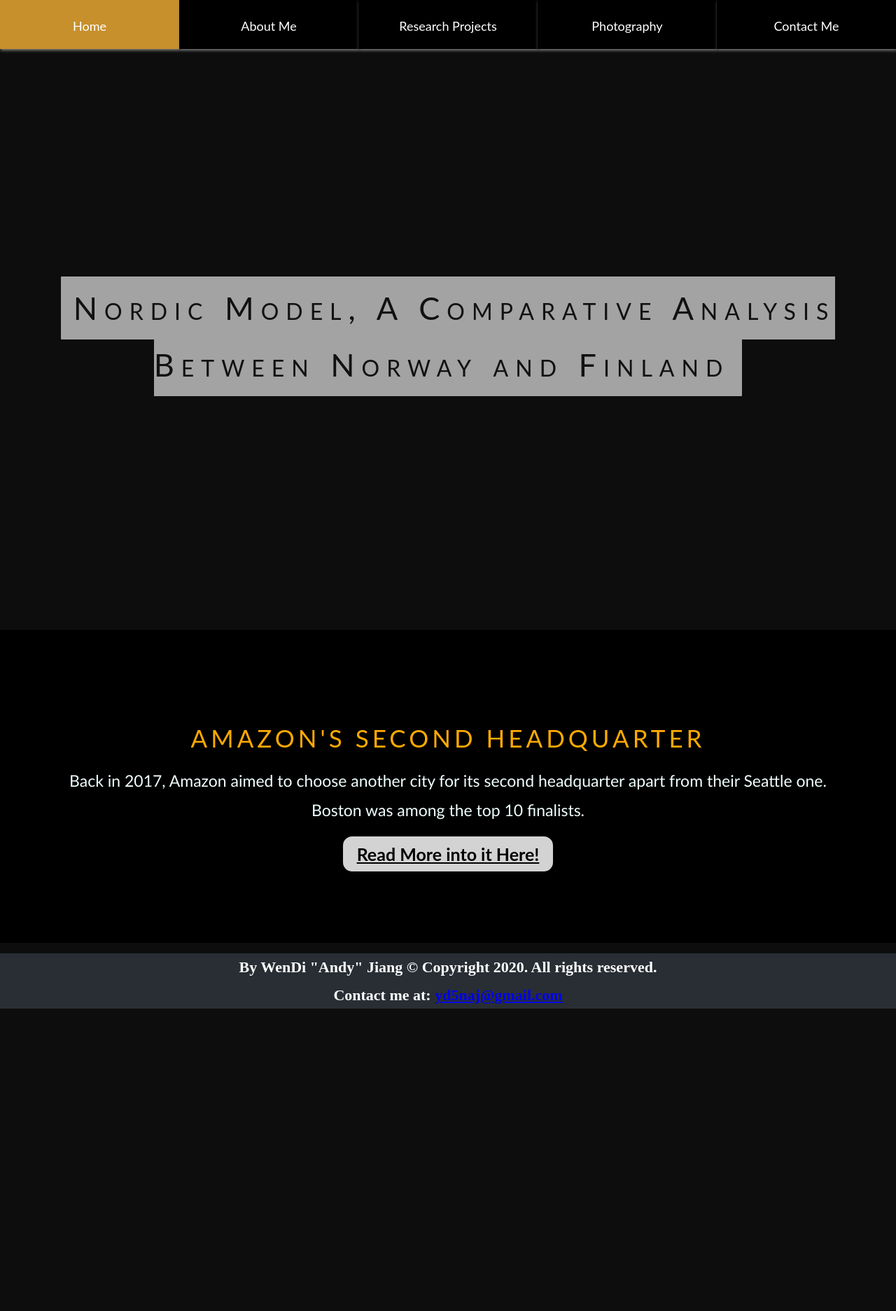
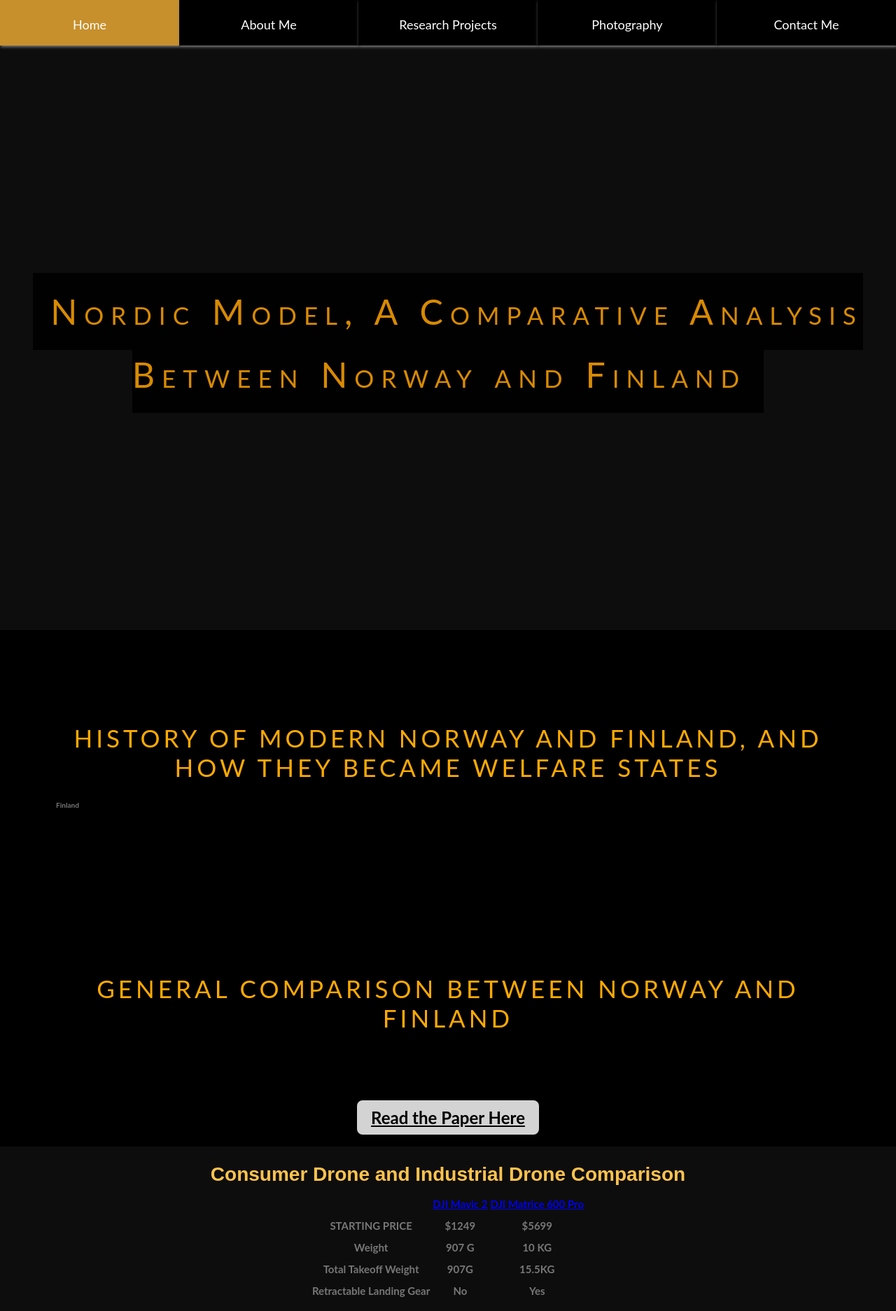
Before and after one commit to ydnja/ydnja.github.io, a plain HTML site: page html/Nordic.html in a window 1280 px wide. Shown: the top 1873 px of the page at 70% size. Before the commit the page ends 1441 px from the top, so only its background shows below. Drawn offline with Linux system fonts and the light colour scheme.

Commit message:
May v0.2

```diff
--- a/css/DroneIt.css
+++ b/css/DroneIt.css
@@ -14,7 +14,7 @@ nav
 {
   position: flex;
   width: 100%;
-  height: 70px;
+  height: 65px;
   background-color: white;
   position: fixed;
   z-index: 9999;
@@ -82,10 +82,10 @@ nav ul li
 {
   float: left;
   width: 20%;
-  height:70px;
+  height:65px;
+    line-height: 30px;
   box-shadow: 1px 2px 4px grey;
   background-color: black;
-  line-height: 35px;
   text-align: center;
   font-size: 18px;
   z-index: 9999;
@@ -97,14 +97,14 @@ nav ul li a
   color: white;
   display: block;
   text-align: center;
-  height: 30px;
+  height: 25px;
   padding: 20px 20px;
 }
 
 nav ul li a:hover
 {
   background-color: #c7902c;
-  height: 30px;
+  height: 25px;
 }
 
 nav ul li ul li
@@ -157,20 +157,21 @@ nav ul li:hover ul li
   display: inline-block;
   color: black;
   background-color: lightgrey;
-  transition: 0.75s;
-  font: 25px "Lato", sans-serif;
+  transition: 0.1s;
+  font: 24px "Lato", sans-serif;
   font-weight: bold;
-  margin-bottom: 10px;
-  border-radius: 15px;
+  margin-bottom: 15px;
+  border-radius: 10px;
 }
 .SpaceX:hover {
   display: inline-block;
-  background: linear-gradient(90deg, #d6f7ff, #c4f4ff, #b5f1ff);
+  background: #ffc34d; /*linear-gradient(90deg, #d6f7ff, #c4f4ff, #b5f1ff);*/
   color: black;
+  transition: 0.1s;
   font: 25px "Lato", sans-serif;
   font-weight: bold;
   box-shadow: 0 12px 16px 0 rgba(0,0,0,0.24), 0 17px 50px 0 rgba(0,0,0,0.19);
-  border-radius: 15px;
+  border-radius: 10px;
 }
 
 p.copyright {
@@ -237,6 +238,15 @@ h4:link {
   margin-bottom: 0;
 }
 
+h5 {
+  letter-spacing: 5px;
+  text-transform: uppercase;
+  font: 35px "Lato", sans-serif;
+  color: #ffaa00;
+  margin-bottom: 20px;
+}
+/*ADD H6 FOR COUNTRY Comparison*/
+
 p
 {
   color: Azure;
@@ -269,7 +279,7 @@ body, html {
   color: #777;
 }
 
-.bgimg-99, .bgimg-22, .bgimg-3, .bgimg-4, .bgimg-5, .bgimg-6, .bgimg-7, .Immigration, .headerAbout, .bgimg-11, .bgimg-13 {
+.bgimg-99, .bgimg-22, .bgimg-4, .bgimg-6, .bgimg-7, .bgimg-13, .Immigration, .headerAbout, .bgimg-11, .Average-Temp {
   position: relative;
   opacity: 0.97;
   max-width: 100%;
@@ -293,9 +303,9 @@ body, html {
   min-height: 850px;
 }
 
-.bgimg-5 {
-  background-image: url("../transportation.jpg");
-  min-height: 1000px;
+.Average-Temp {
+  background-image: linear-gradient(rgba(0,0,0,0.2), rgba(0,0,0,0.2)), url("../AvgTmpBos.gif");
+  min-height: 750px;
 }
 
 .bgimg-6 {
@@ -329,69 +339,20 @@ body, html {
 }
 
 .caption span.border {
-  background-color: #c9c9c9;
-  color: #121212;
-  padding: 18px;
-  font-size: 45px;
+  background-color: #000000;
+  color: #fca000;
+  padding: 25px;
+  font-size: 50px;
   /* font-weight: bold; */
   font-variant: small-caps;
   letter-spacing: 10px;
-  opacity: .8;
+  opacity: .85;
   border-radius: 1px;
 }
 
-h5 {
-  letter-spacing: 5px;
-  text-transform: uppercase;
-  font: 35px "Lato", sans-serif;
-  color: #ffaa00;
-  margin-bottom: 20px;
-}
-
 /* Turn off parallax scrolling for tablets and phones*/
-@media only screen and (max-device-width: 2160px) {
+/*@media only screen and (max-device-width: 2160px) {
   .bgimg-1, .bgimg-2, .bgimg-3 {
     background-attachment: scroll;
   }
-}
-
-/* .slides_container  {
-  text-align:center;
-  margin: auto;
-} */
-/* #stage {
-  position: static;
-  width: 100%;
-  height: 500px;
-  }
-  #stage a {
-    position: relative;
-    margin:0 auto;
-  }
-  #stage a img {
-    padding: 2px;
-    border: 1px solid grey;;
-  }
-
-  #stage a:nth-of-type(1) {
-    animation-name: fader;
-    animation-delay: 4s;
-    animation-duration: 1s;
-    z-index: 20;
-  }
-  #stage a:nth-of-type(2) {
-    animation-name: fader;
-    animation-duration: 1s;
-    z-index: 10;
-    display: none;
-  }
-  #stage a:nth-of-type(n+3) {
-    display: none;
-    animation: fader;
-    animation-duration: 1s;
-  }
-
-  @keyframes fader {
-    from { opacity: 1.0; }
-    to   { opacity: 0.0; }
-  } */
+}*/
--- a/html/Nordic.html
+++ b/html/Nordic.html
@@ -37,10 +37,58 @@
   </div>
 
   <div style="color: #777; background-color: #000000; text-align:center; padding: 75px 80px;text-align: justify;">
-        <h5 style="text-align: center">Amazon's Second Headquarter</h5>
-          <p>Back in 2017, Amazon aimed to choose another city for its second headquarter apart from their Seattle one. Boston was among the top 10 finalists.</p>
-          <p> <a href="https://www.sensefly.com/industry/agricultural-drones-industry/" target="_blank" class="btn SpaceX">Read More into it Here!</a> </p>
+        <h5 style="text-align: center">History of modern Norway and Finland, and How They Became welfare States</h5>
+          <h6>Finland</h6>  <!--ADD A NEW H6 TO CSS, TO DISTINGUISH THE COUNTRIES-->
   </div>
+
+
+  <div style="color: #777; background-color: #000000; text-align:center; padding: 75px 80px;text-align: justify;">
+        <h5 style="text-align: center">General Comparison Between Norway and Finland</h5>
+
+  </div>
+
+    <div style="color: #777; background-color: #000000; text-align:center;padding:0px 80px;text-align: justify;">
+        <center> </center>
+        <p> <a href="../Nordic.pdf" target="_blank" class="btn SpaceX">Read the Paper Here</a> </p> <!--BRING NORDIC PDF TO THIS PC-->
+    </div>
+
+  <h2>Consumer Drone and Industrial Drone Comparison</h2>
+
+  <center>
+  <table>
+    <tr>
+      <th></th>
+      <th> <a href="https://store.dji.com/product/mavic-2?from=menu_products&vid=45291"> DJI Mavic 2</a></th>
+      <th> <a href="https://store.dji.com/product/matrice-600-pro"> DJI Matrice 600 Pro</a></th>
+    </tr>
+    <tr>
+  <th> <strong>STARTING PRICE</strong> </th>
+  <th>$1249</th>
+  <th>$5699</th>
+    </tr>
+    <tr>
+      <th> <strong>Weight</strong> </th>
+      <th>907 G</th>
+      <th>10 KG</th>
+    </tr>
+    <tr>
+      <th> <strong>Total Takeoff Weight</strong> </th>
+      <th>907G</th>
+      <th>15.5KG</th>
+    </tr>
+    <tr>
+      <th> <strong>Retractable Landing Gear</strong> </th>
+      <th>No</th>
+      <th>Yes</th>
+    </tr>
+    <!-- <tr>
+    <th> <strong>DRIVER ASSIST</strong> </th>
+    <th>YES, Level 2, Usable on Highways</th>
+    <th>NONE (As of October 2019)</th>
+    </tr> -->
+
+  </table>
+  </center>
 
   <div style="position:relative;">
     <div style="color:#ddd;background-color:#282E34;text-align:center;padding:50px 80px: text-align: justify;">
```
Also changed, not shown: html/Climate.html (+18 -48 lines), html/Economics.html (+1 -1 lines), index.html (+8 -4 lines), 2 other files.
